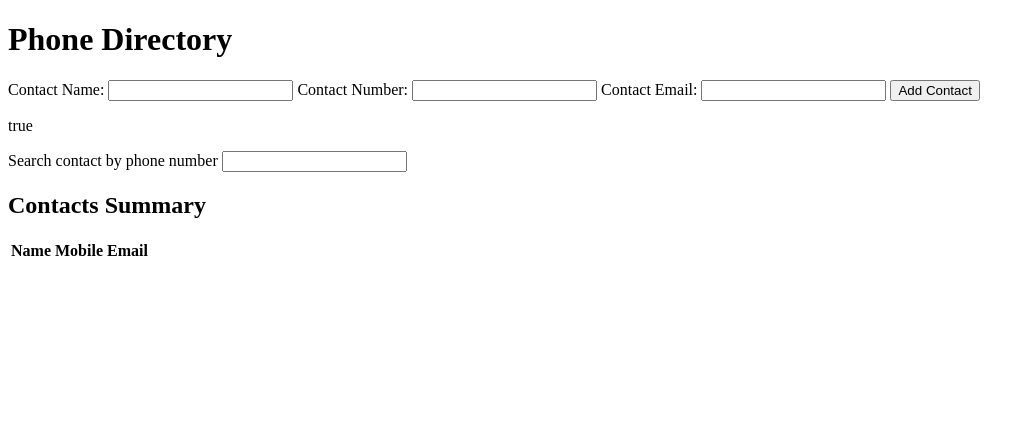
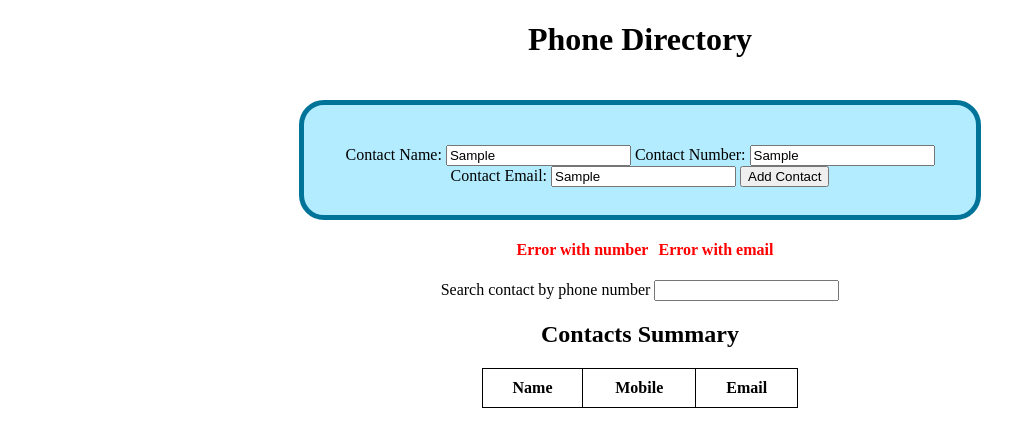
Before and after one commit to mayaemer/lab2, a plain HTML site: page problem1/index.html in a window 1280 px wide. Both pictures are taken after typing "Sample", "Sample", "Sample" into the empty fields and a click on the button "Add Contact". Shown: the whole page, without its empty margins (0-1036 px from the left). Drawn offline with nearby package versions, Linux system fonts and the light colour scheme.

Commit message:
finished problem 1

```diff
--- a/problem1/index.html
+++ b/problem1/index.html
@@ -1,47 +1,55 @@
 <!DOCTYPE html>
 <html lang="en">
   <head>
-    <link rel="stylesheet" href="styles.css">
+    <link rel="stylesheet" href="styles.css" />
     <script src="http://code.jquery.com/jquery-1.10.2.min.js"></script>
-    <meta charset="UTF-8">
-    <meta name="viewport" content="width=device-width, initial-scale=1.0">
+    <meta charset="UTF-8" />
+    <meta name="viewport" content="width=device-width, initial-scale=1.0" />
     <title>Phone Directory</title>
   </head>
   <body>
     <h1>Phone Directory</h1>
 
+    <div id="container">
+      <div id="formDiv">
         <form id="addForm">
-
           <label>Contact Name:</label>
-        <input type="text" id='name'/>
+          <input type="text" id="name" />
 
           <label>Contact Number:</label>
-        <input type="text" id="number"/>
+          <input type="text" id="number" />
 
           <label>Contact Email:</label>
-        <input type="text" id="email"/>
+          <input type="text" id="email" />
           <button id="add" type="submit">Add Contact</button>
+        </form>
+      </div>
+    </div>
 
-    </form>
-
-    <div id="validationError">
+    <div id="container">
         <p id="nameError"></p>
         <p id="numError"></p>
         <p id="emailError"></p>
     </div>
 
+    <div id="container">
       <form id="search">
+        <label>Search contact by phone number</label>
+        <input type="text" id="searchbox" onkeyup="search()" />
+      </form>
+    </div>
 
-        <label>Search contact by phone number</label>
-        <input type="text" id="searchbox" onkeyup="search()"/>
-
-    </form>
-
+    <div id="container">
       <div id="searchError">
         <p>No results found</p>
       </div>
+    </div>
 
+    <div id="container">
       <h2>Contacts Summary</h2>
+    </div>
+
+    <div id="container">
       <table id="contactsTable" class="sortable">
         <thead>
           <tr id="header">
@@ -50,14 +58,10 @@
             <th>Email</th>
           </tr>
         </thead>
-        <tbody id="tableBody">
-        </tbody>
+        <tbody id="tableBody"></tbody>
       </table>
-
-
+    </div>
 
     <script src="script.js"></script>
-
   </body>
-
 </html>
--- a/problem1/script.js
+++ b/problem1/script.js
@@ -1,11 +1,3 @@
-let increment = (function(i) {
-    return function() {
-      i += 1;
-      return i;
-    }
-  }(0));
-
-
 function validateName(name){
     if (/^[A-Za-z\s]{1,20}$/.test(name)) {
         return true;
@@ -84,17 +76,24 @@ document.getElementById('add').addEventListener('click', function(){
     let numErr = document.getElementById('numError');
     let emailErr = document.getElementById('emailError');
 
-    let arrayItem = [name, number, email]
-    contactsArray.push(arrayItem)
 
     document.getElementById('nameError').innerHTML = '';
     document.getElementById('numError').innerHTML = '';
     document.getElementById('emailError').innerHTML = '';
 
     if (validateName(name) == true && validateNumber(number) == true && validateEmail(email) == true){
-        let table = document.getElementById('tableBody');
         let contact = `<tr class='contactRow'><td class='name'>` + name + `</td> <td class='number'>` + number + `</td> <td class='email'>` + email+ `</td></tr>`
-        table.innerHTML += contact
+        let arrayItem = [name, number, email]
+        contactsArray.push(arrayItem)
+
+        if (document.getElementById('tableBody') != undefined){
+            let table = document.getElementById('tableBody');
+            table.innerHTML += contact
+        }
+        else if (document.getElementById('sortedTable') != undefined){
+            let table = document.getElementById('sortedTable');
+            table.innerHTML += contact
+        }
 
         document.getElementById('name').value = "";
         document.getElementById('number').value = "";
@@ -105,19 +104,16 @@ document.getElementById('add').addEventListener('click', function(){
         let numOut= validateNumber(number)
         let emailOut = validateEmail(email)
 
-        if (nameOut){
-            nameErr.innerHTML = nameOut
+        if (nameOut != true){
+            nameErr.innerHTML += nameOut
         }
-        if (!numOut){
-            numErr.innerHTML = numOut
+        if (numOut != true){
+            numErr.innerHTML += numOut
         }
-        if (!emailOut){
-            emailErr.innerHTML = emailOut
+        if (emailOut != true){
+            emailErr.innerHTML += emailOut
         }
 
-        document.getElementById('name').value = "";
-        document.getElementById('number').value = "";
-        document.getElementById('email').value = "";
 
     }
 })
--- a/problem1/styles.css
+++ b/problem1/styles.css
@@ -1,3 +1,48 @@
+h1{
+    text-align: center;
+}
+
+#container{
+    display: flex;
+    justify-content: center;
+}
+
+#nameError, #numError, #emailError{
+    padding: 5px;
+}
+
+#searchError, #nameError, #numError, #emailError {
+    color: red;
+    font-weight: bold;
+}
+
+#formDiv {
+    border-radius: 25px;
+    border: solid 5px #007399;
+    background: #b3ecff;
+    padding: 20px;
+    width: 50%;
+    height: 70px;
+    margin-top: 20px;
+
+}
+
+#addForm {
+    text-align: center;
+    margin-top: 20px;
+}
+
+table, th, td {
+    border: 1px solid;
+    border-collapse: collapse;
+    padding: 10px;
+    text-align: center;
+  }
+
+table {
+    width: 25%;
+}
+
 tr:nth-child(odd) {
     background-color: #f2f2f2;
 }
```
Lines whose indentation alone changed are shown as unchanged.
